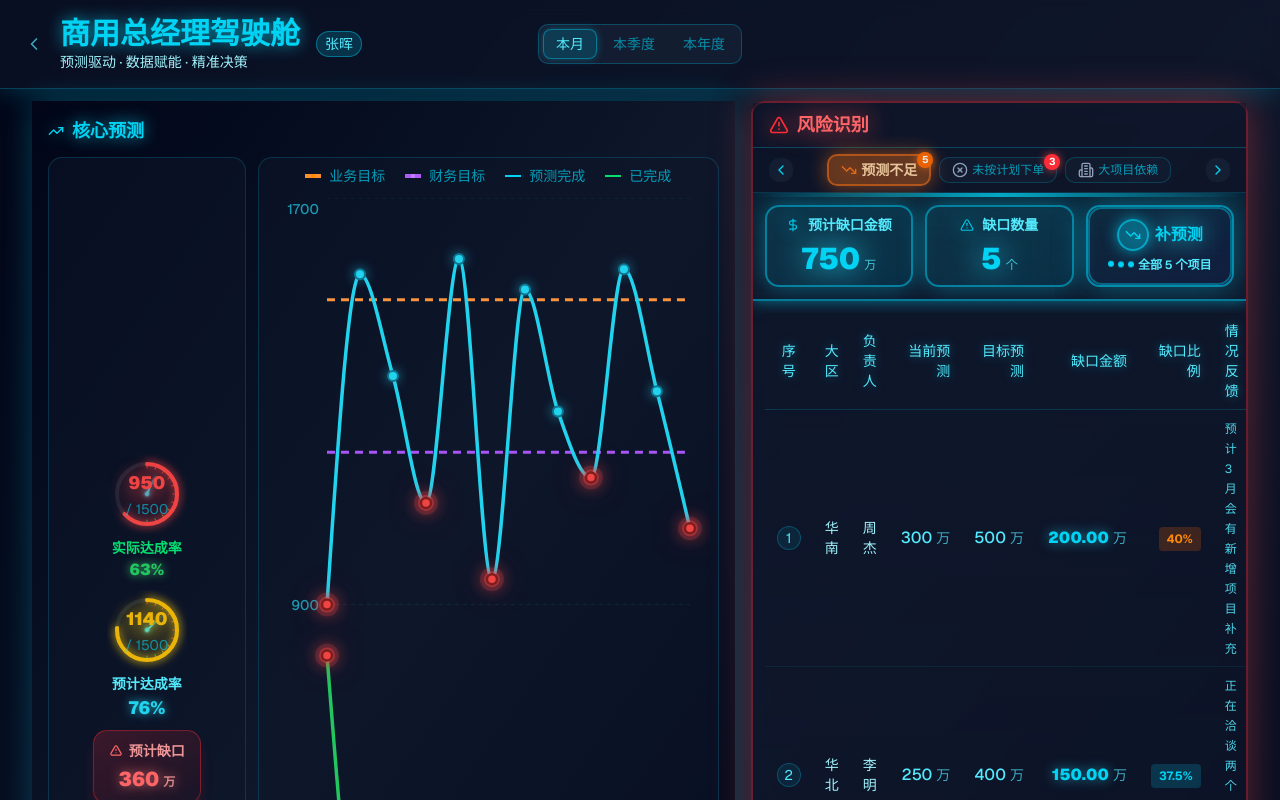
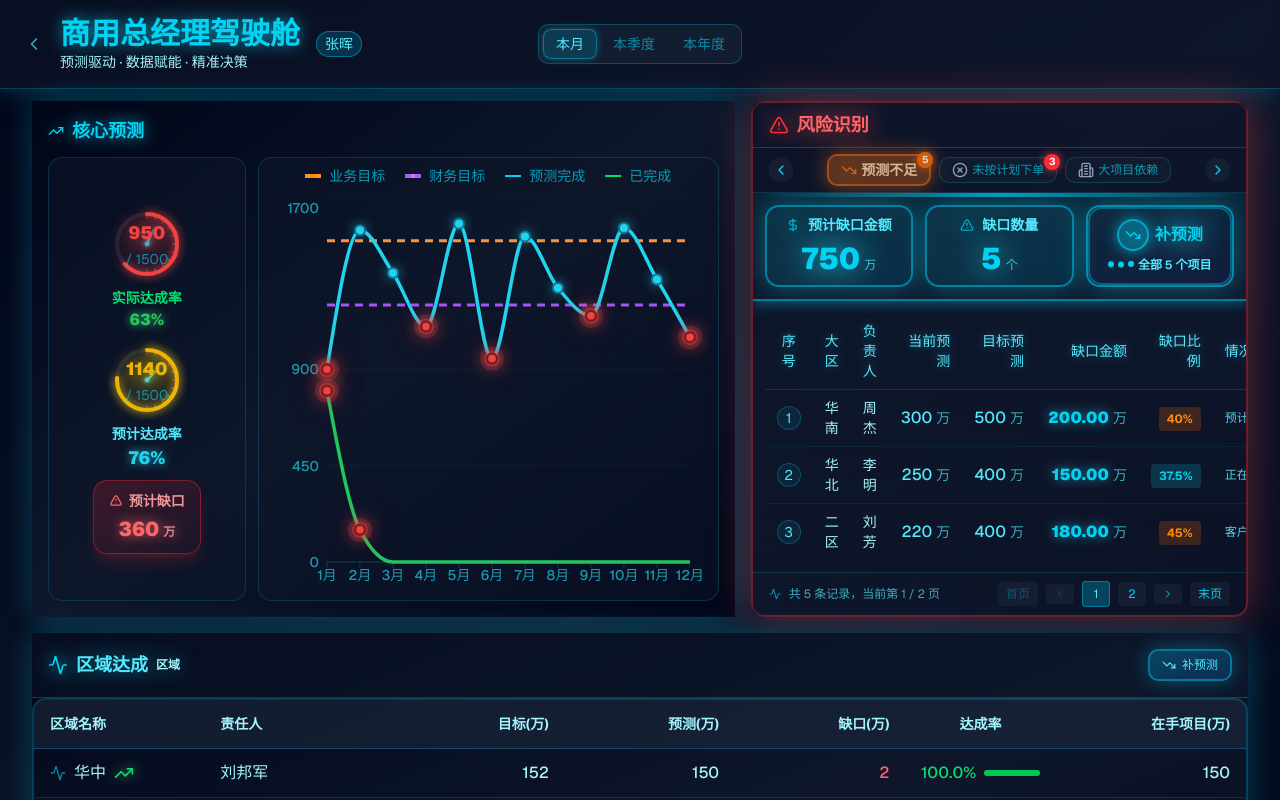
Before and after one commit to navylee1990/coze_jsc, a Next.js app: page /gm in a window 1280 px wide. Shown: the top 800 px of the page. Built offline with nearby package versions, Linux system fonts and the light colour scheme.

Commit message:
fix: 优化情况反馈列的文本溢出处理，避免影响行高

```diff
--- a/src/components/RiskIdentificationPanel.tsx
+++ b/src/components/RiskIdentificationPanel.tsx
@@ -1645,8 +1645,13 @@ export default function RiskIdentificationPanel({
                           </td>
 
                           {/* 情况反馈 */}
-                          <td className={cn('text-left py-2 px-3 text-sm text-cyan-200 align-middle')}>
-                            <span className="text-cyan-300/90 text-xs">{item.feedback || '-'}</span>
+                          <td className={cn('text-left py-2 px-3 text-sm text-cyan-200 align-middle max-w-[200px]')}>
+                            <span
+                              className="text-cyan-300/90 text-xs block truncate"
+                              title={item.feedback || '-'}
+                            >
+                              {item.feedback || '-'}
+                            </span>
                           </td>
                         </tr>
                       ))}
```
